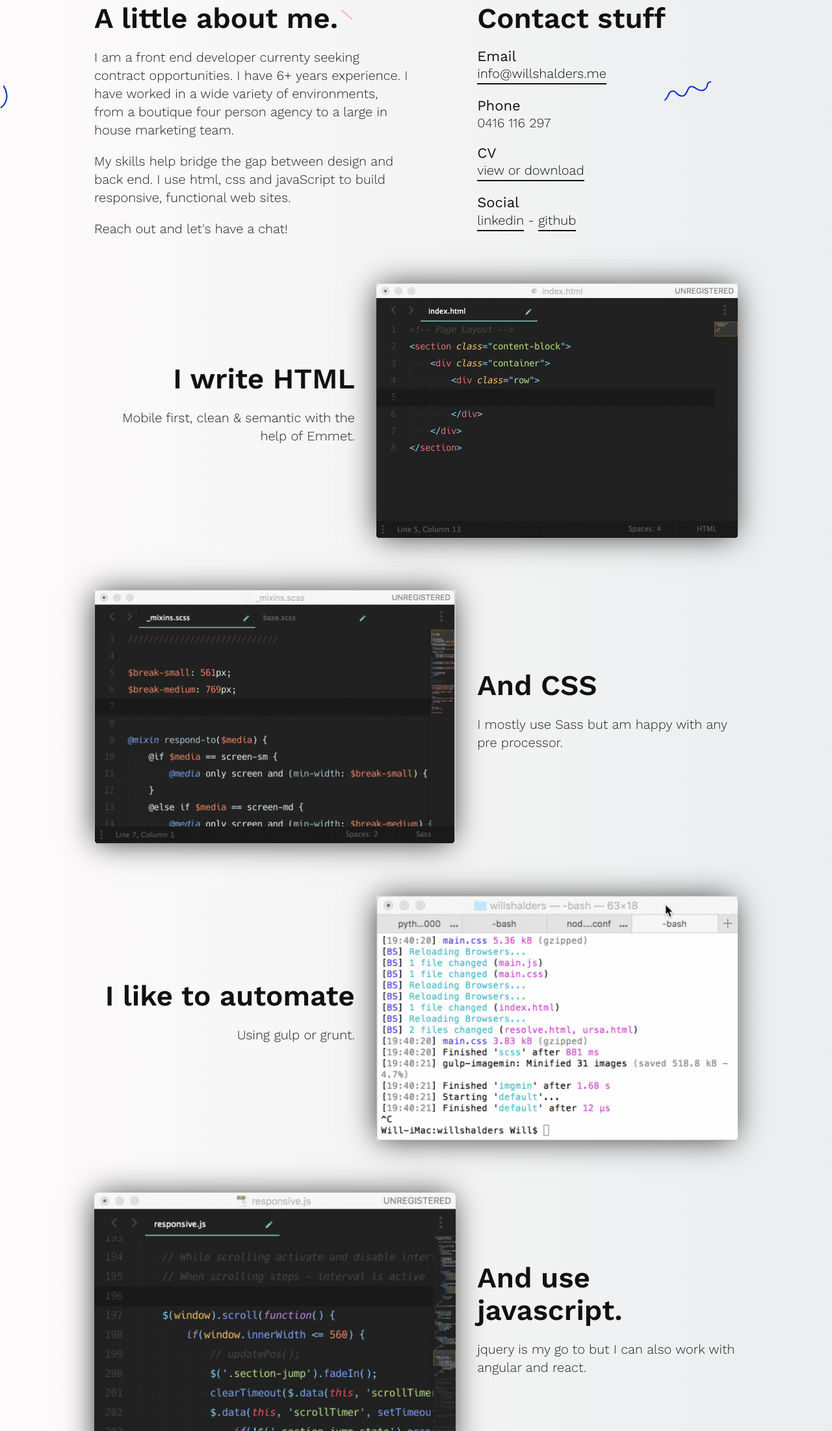
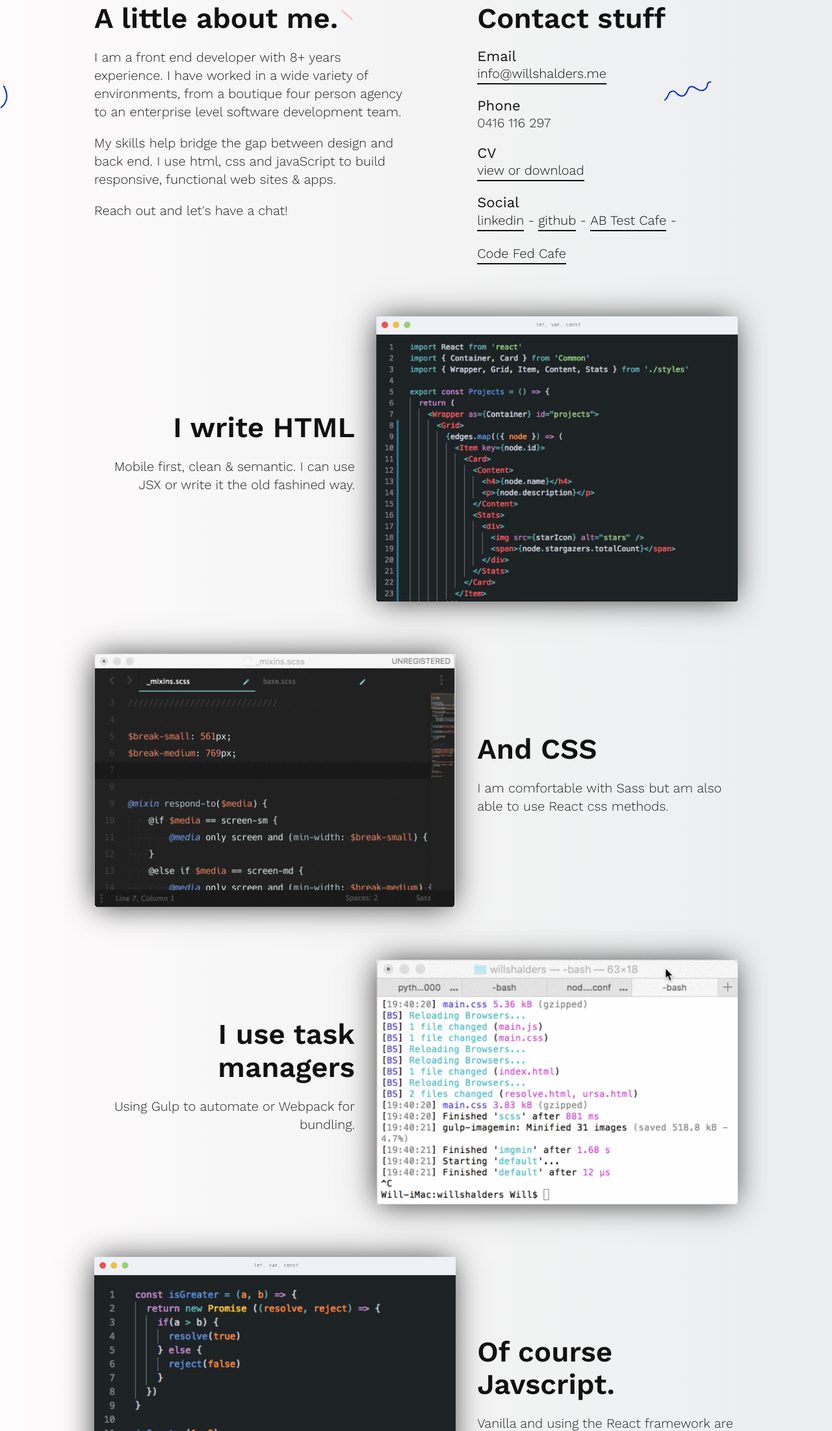
Before and after one commit to MoonMoon85/willshalders, a website: page index.html in a window 1280 px wide. Shown: the part 597-2800 px from the top of the page at 65% size. Drawn offline with nearby package versions, Linux system fonts and the light colour scheme; files that its build step writes are made by us from their sources; a script that the page names is missing; files whose address does not match are found by name.

Commit message:
Update site

```diff
--- a/index.html
+++ b/index.html
@@ -24,7 +24,7 @@
             <div class="container">
                 <div class="row full-height">
                     <div class="grid-12  bottom">
-                        <h1>Kia ora! I'm Will, a frontend developer in Melbourne.</h1>
+                        <h1>Hello! I'm Will, a frontend developer in Melbourne.</h1>
                     </div>
                 </div>
             </div>
@@ -35,8 +35,8 @@
                 <div class="row">
                     <div class="grid-12 grid-md-6">
                         <h2>A little about me.</h2>
-                        <p>I am a front end developer currenty seeking contract opportunities. I have 6+ years experience. I have worked in a wide variety of environments, from a boutique four person agency to a large in house marketing team.</p>
-                        <p>My skills help bridge the gap between design and back end. I use html, css and javaScript to build responsive, functional web sites.</p>
+                        <p>I am a front end developer with 8+ years experience. I have worked in a wide variety of environments, from a boutique four person agency to an enterprise level software development team.</p>
+                        <p>My skills help bridge the gap between design and back end. I use html, css and javaScript to build responsive, functional web sites & apps.</p>
                         <p>Reach out and let's have a chat!</p>
                     </div>
                     <div class="grid-12 offset-md-1 grid-md-5">
@@ -46,9 +46,9 @@
                         <h4>Phone</h4>
                         <p>0416 116 297</p>
                         <h4>CV</h4>
-                        <a href="/docs/CV-Wll-Shalders.pdf" target="_blank">view or download</a>
+                        <a href="/docs/Will-Shalders-CV-September-2019.pdf" target="_blank">view or download</a>
                         <h4>Social</h4>
-                        <p><a href="https://www.linkedin.com/in/will-shalders-2a5a7415/" target="_blank">linkedin</a> - <a href="https://github.com/MoonMoon85/" target="_blank">github</a></p>
+                        <p><a href="https://www.linkedin.com/in/will-shalders-2a5a7415/" target="_blank">linkedin</a> - <a href="https://github.com/MoonMoon85/" target="_blank">github</a> - <a href="https://www.instagram.com/abtestcafe/" target="_blank">AB Test Cafe</a> - <a href="https://www.instagram.com/codefedcafe/" target="_blank">Code Fed Cafe</a></p>
                     </div>
                 </div>
             </div>
@@ -59,16 +59,16 @@
                 <div class="row middle-md right">
                     <div class="grid-12 grid-md-5">
                         <h2>I write HTML</h2>
-                        <p>Mobile first, clean & semantic with the help of&nbsp;Emmet.</p>
+                        <p>Mobile first, clean & semantic. I can use JSX or write it the old fashined way.</p>
                     </div>
                     <div class="grid-12 grid-md-7">
-                        <img src="img/html.gif">
+                        <img src="img/react-jsx.jpg">
                     </div>
                 </div>
                 <div class="row middle-md">
                     <div class="grid-12 grid-md-5">
                         <h2>And CSS</h2>
-                        <p>I mostly use Sass but am happy with any pre&nbsp;processor.</p>
+                        <p>I am comfortable with Sass but am also able to use React css methods.</p>
                     </div>
                     <div class="grid-12 grid-md-7 first-md">
                         <img src="img/css.gif">
@@ -76,8 +76,8 @@
                 </div>
                 <div class="row middle-md right">
                     <div class="grid-12 grid-md-5">
-                        <h2>I like to automate</h2>
-                        <p>Using gulp or grunt.</p>
+                        <h2>I use task managers</h2>
+                        <p>Using Gulp to automate or Webpack for bundling.</p>
                     </div>
                     <div class="grid-12 grid-md-7">
                         <img src="img/gulp.gif">
@@ -85,11 +85,11 @@
                 </div>
                 <div class="row middle-md">
                     <div class="grid-12 grid-md-5">
-                        <h2>And use javascript.</h2>
-                        <p>jquery is my go to but I can also work with angular and react.</p>
+                        <h2>Of course Javscript.</h2>
+                        <p>Vanilla and using the React framework are my go to's</p>
                     </div>
                     <div class="grid-12 grid-md-7 first-md">
-                        <img src="img/js.gif">
+                        <img src="img/es6.png">
                     </div>
                 </div>
             </div>
@@ -152,7 +152,7 @@
         <section class="content-block">
             <div class="container">
                 <div class="row">
-                    <div class="grid-12"><p>© 2017 Will Shalders | info@willshalders.me | 0416 116 297</p></div>
+                    <div class="grid-12"><p>© 2019 Will Shalders | info@willshalders.me | 0416 116 297</p></div>
                 </div>
             </div>
         </section>
```
Also changed, not shown: dist/css/main.css, dist/css/main.min.css, dist/img/Dark Code Editor Window.jpg (added), dist/img/Dark Code Editor Window@2x.jpg (added), dist/img/es6.png (added), dist/img/react-jsx.jpg (added), dist/index.html, img/Dark Code Editor Window.jpg (added), img/Dark Code Editor Window@2x.jpg (added), img/es6.png (added), img/react-jsx.jpg (added), 4 other files.
